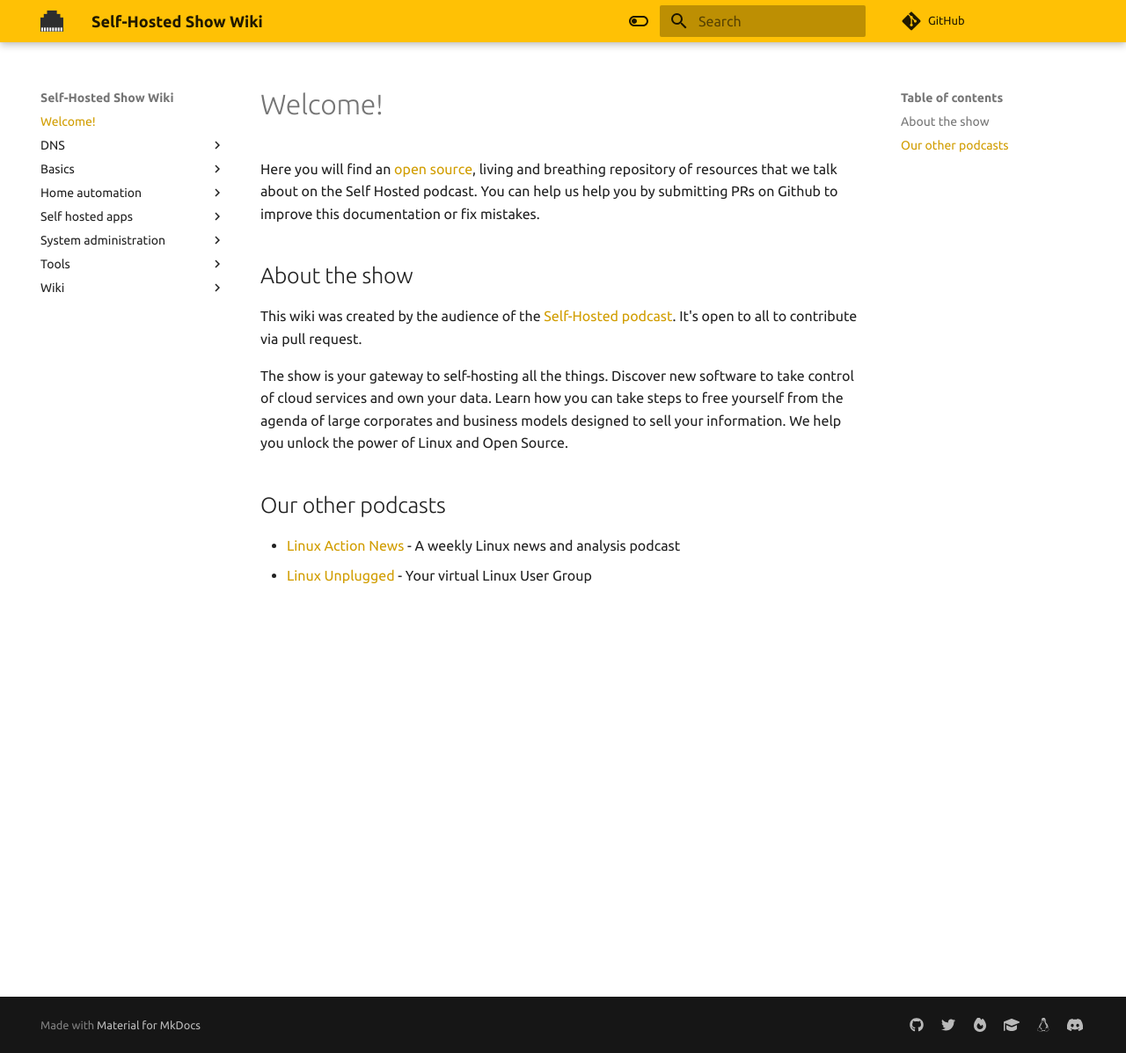
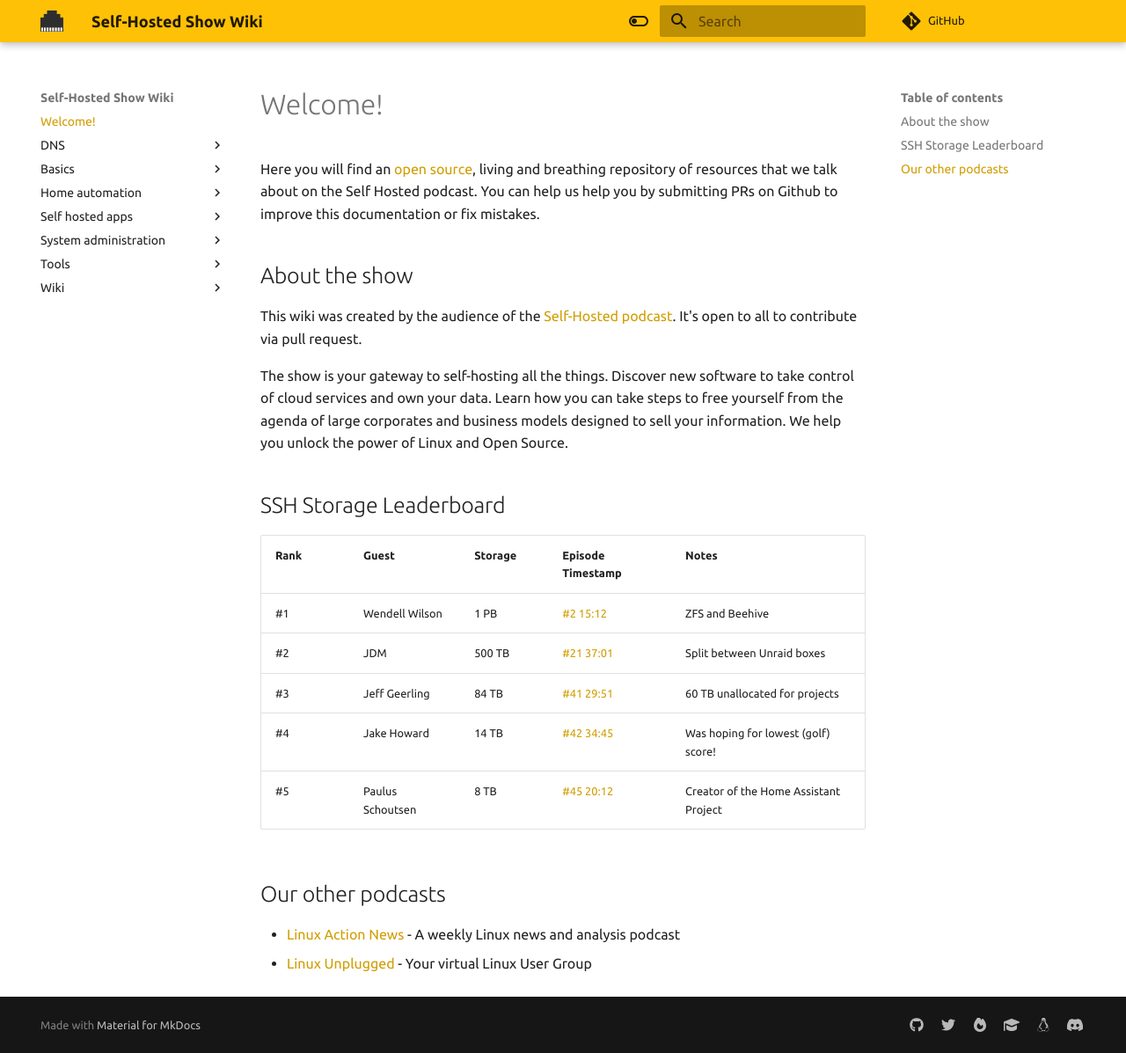
Before and after one commit to selfhostedshow/wiki, an MkDocs documentation site: the page built from docs/index.md, in a window 1280 px wide and 1197 px high. Shown: the whole window at 88% size. Built offline with MkDocs 1.6.1 and Material for MkDocs 9.7.7, drawn with Linux system fonts in a browser that asks for light colours; comment, search, counter and statistics services are not loaded.

Commit message:
Self Hosted Show Storage Leaderboard (#116)

```diff
--- a/docs/index.md
+++ b/docs/index.md
@@ -8,6 +8,16 @@ This wiki was created by the audience of the [Self-Hosted podcast](https://selfh
 
 The show is your gateway to self-hosting all the things. Discover new software to take control of cloud services and own your data. Learn how you can take steps to free yourself from the agenda of large corporates and business models designed to sell your information. We help you unlock the power of Linux and Open Source.
 
+## SSH Storage Leaderboard
+
+| Rank | Guest            | Storage | Episode Timestamp                       | Notes |
+|------|------------------|---------|-----------------------------------------|-------|
+| #1   | Wendell Wilson   | 1 PB    | [#2 15:12](https://selfhosted.show/2)   | ZFS and Beehive |
+| #2   | JDM              | 500 TB  | [#21 37:01](https://selfhosted.show/21) | Split between Unraid boxes |
+| #3   | Jeff Geerling    | 84 TB   | [#41 29:51](https://selfhosted.show/41) | 60 TB unallocated for projects |
+| #4   | Jake Howard      | 14 TB   | [#42 34:45](https://selfhosted.show/42) | Was hoping for lowest (golf) score! |
+| #5   | Paulus Schoutsen | 8 TB    | [#45 20:12](https://selfhosted.show/45) | Creator of the Home Assistant Project |
+
 ## Our other podcasts
 
 * [Linux Action News](https://linuxactionnews.com/) - A weekly Linux news and analysis podcast
```
